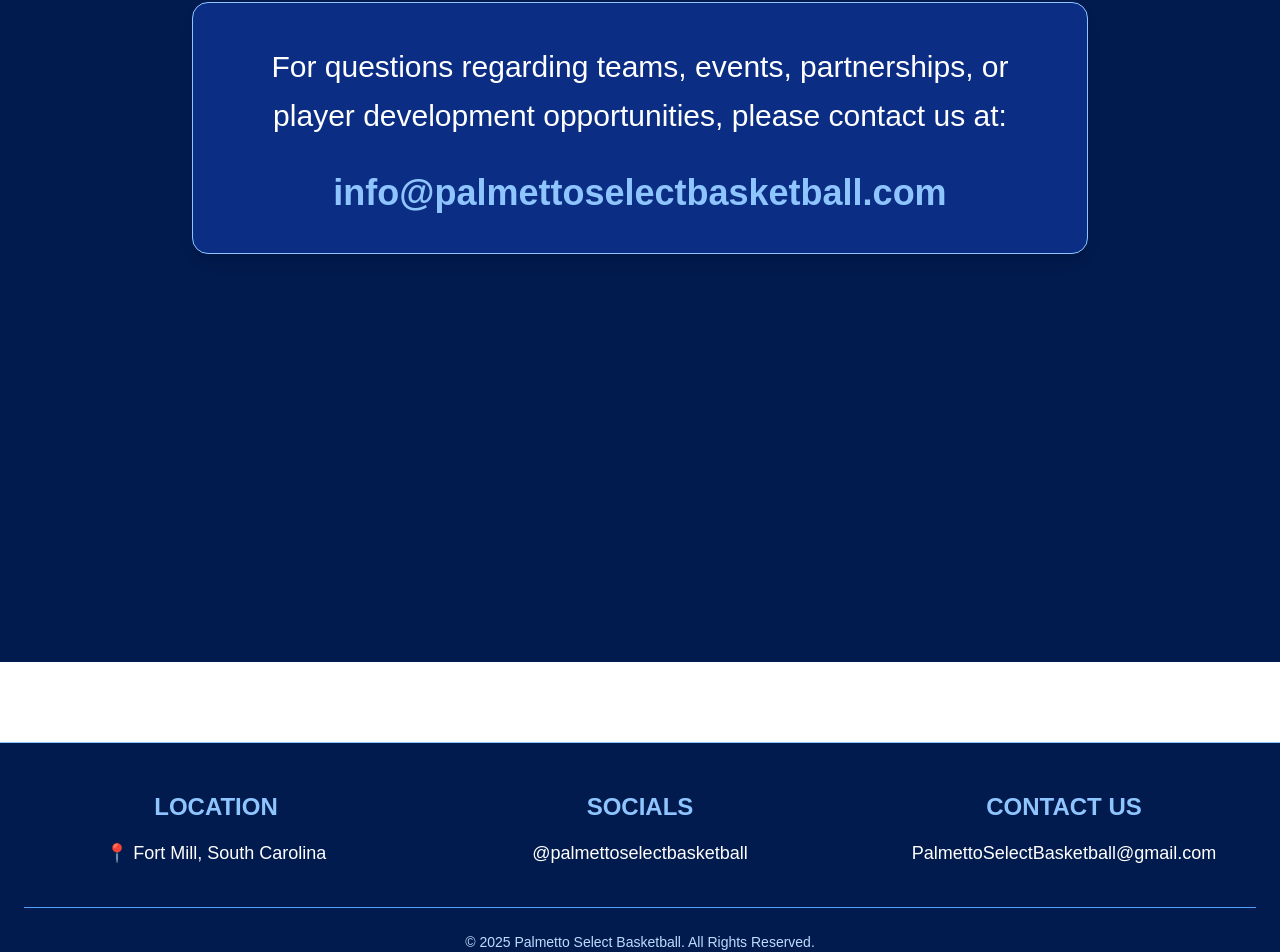
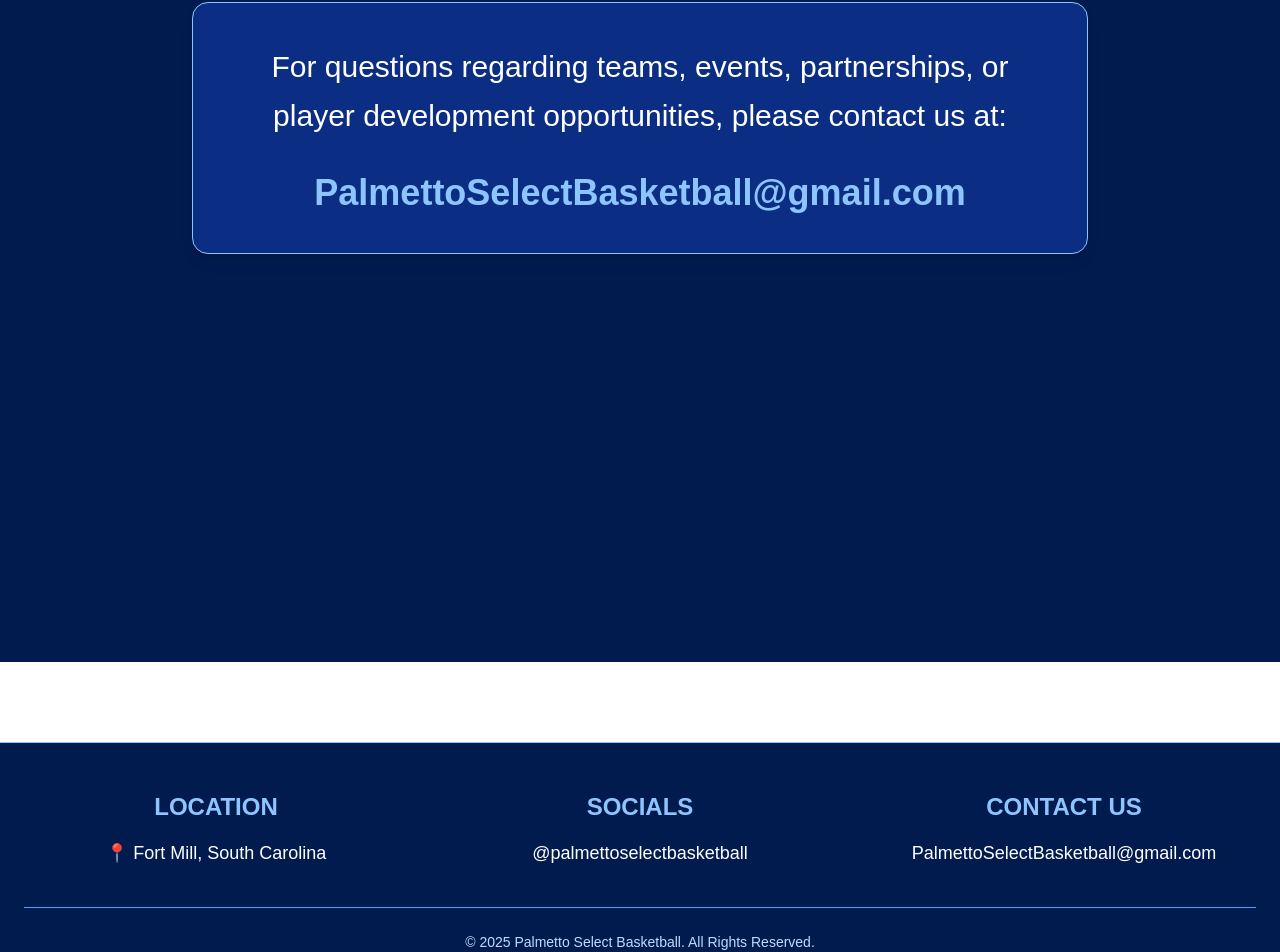
Before and after one commit to palmettoselectbasketball-code/palmetto-select, a Next.js app: page /contact in a window 1280 px wide. Shown: the part 950-1902 px from the top of the page. Built offline with nearby package versions, Linux system fonts and the light colour scheme.

Commit message:
Simplify contact page

```diff
--- a/app/contact/page.tsx
+++ b/app/contact/page.tsx
@@ -18,10 +18,10 @@
           </p>
 
           <a
-            href="mailto:info@palmettoselectbasketball.com"
+            href="mailto:PalmettoSelectBasketball@gmail.com"
             className="text-2xl md:text-4xl font-bold text-blue-300 hover:text-white transition break-words"
           >
-            info@palmettoselectbasketball.com
+            PalmettoSelectBasketball@gmail.com
           </a>
 
         </div>
```
